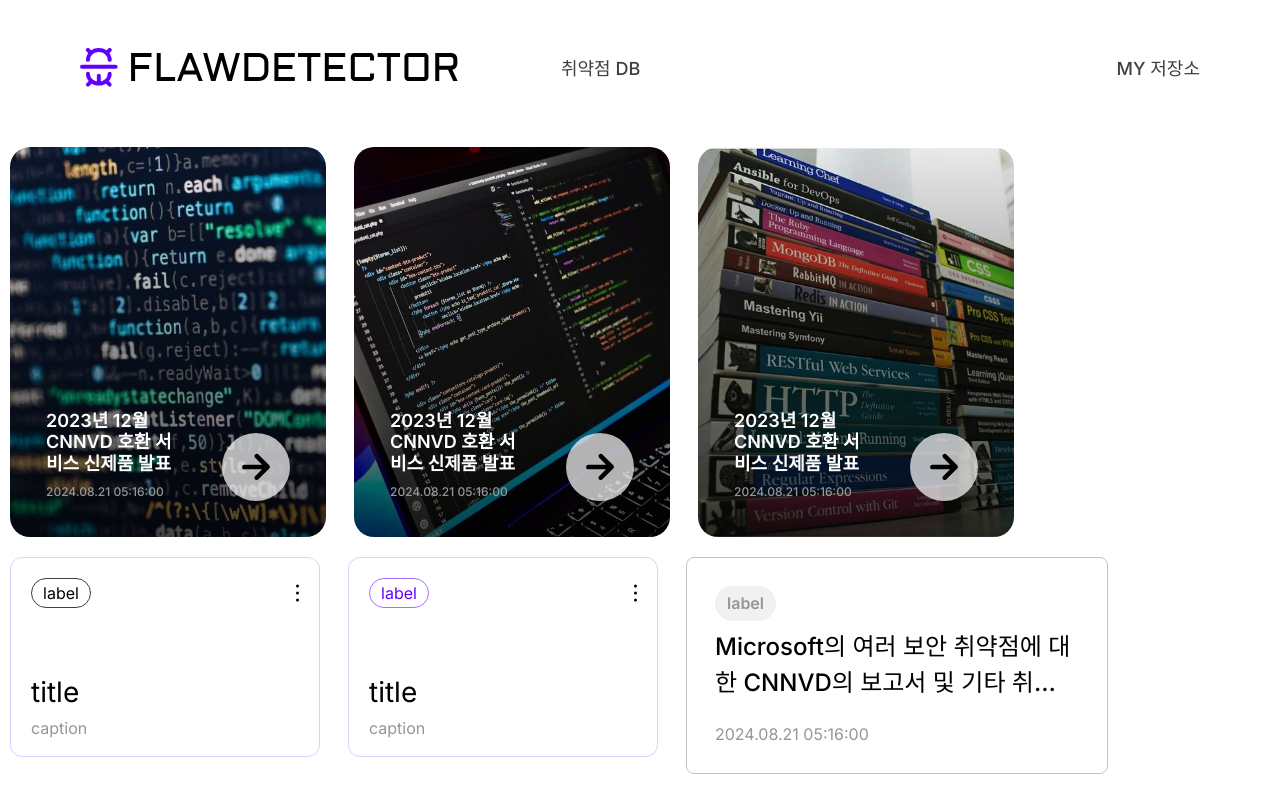
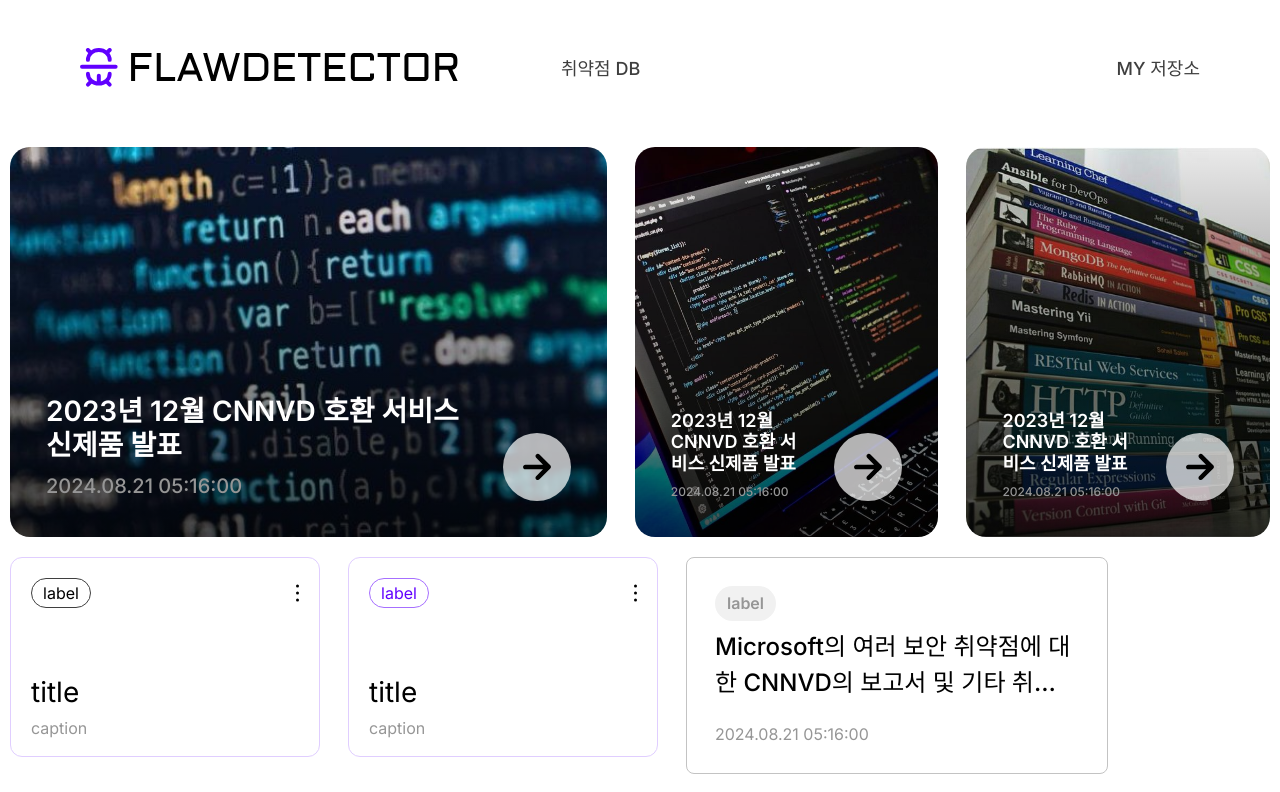
Before and after one commit to sockki/flawDetector, a Next.js app: page /min in a window 1280 px wide. Shown: the top 792 px of the page. Built offline with nearby package versions, Linux system fonts and the light colour scheme.

Commit message:
Feat: DBCard 애니매이션 수정

```diff
--- a/src/app/(test)/min/page.tsx
+++ b/src/app/(test)/min/page.tsx
@@ -56,12 +56,16 @@
       </div>
       <div className="flex gap-[2.8rem]">
         <ArticleSmallCard
+          id={1}
+          company="Microsoft"
           label="hot"
           title="2023년 12월 CNNVD 호환 서비스 신제품 발표 발표 발표 발표 발표 발표 발표 발표 발표 발표 발표 발표 발표"
           content="그런 일은 그런 일은 그런 일은 그런 일은 그런 일은"
           date={dummyDate}
         />
         <ArticleSmallCard
+          id={2}
+          company="Microsoft"
           label="new"
           title="2023년 12월 CNNVD 호환 서비스 신제품 발표 발표 발표 발표 발표 발표 발표 발표 발표 발표 발표 발표 발표"
           content="그런 일은 그런 일은 그런 일은 그런 일은 그런 일은"
--- a/src/app/vulnerability-db/_components/ArticleCardList.tsx
+++ b/src/app/vulnerability-db/_components/ArticleCardList.tsx
@@ -24,9 +24,8 @@
       </div>
       <div className="flex flex-col gap-[1.6rem]">
         {ArticleCardListProps.dataset.map(data => (
-          <Link href={`/vulnerability-db/${data.id}`}>
+          <Link key={data.id} href={`/vulnerability-db/${data.id}`}>
             <ArticleCard
-              key={data.id}
               id={data.id}
               label={toggleLabel ? 'hot' : 'new'}
               title={data.title}
--- a/src/components/Card/DBCard.tsx
+++ b/src/components/Card/DBCard.tsx
@@ -1,4 +1,7 @@
+'use client';
+
 import { DBCardArrowIcon } from '@/public/index';
+import { useDBCardStore } from '@/stores/DBCardStore';
 import { format } from 'date-fns';
 import { twMerge } from 'tailwind-merge';
 
@@ -9,6 +12,8 @@
 };
 
 export default function DBCard({ title, date, backgroundId }: DBCardProps) {
+  const { isHoverFirstCard, setIsHoverFirstCard } = useDBCardStore();
+  const conditionOfFirstDBCard = backgroundId === 1 && isHoverFirstCard;
   const backgroundById = (id: number) => {
     if (id === 1) {
       return 'bg-[linear-gradient(360deg,rgba(0,0,0,0.7),rgba(255,255,255,0)),url(/images/DBCardDummyImg1.png)]';
@@ -18,19 +23,52 @@
       return 'bg-[linear-gradient(360deg,rgba(0,0,0,0.7),rgba(255,255,255,0)),url(/images/DBCardDummyImg3.png)]';
     }
   };
+  const onMouseOver2And3 = () => {
+    if (backgroundId !== 1) {
+      setIsHoverFirstCard(false);
+    }
+  };
+  const onMouseOut2And3 = () => {
+    if (backgroundId !== 1) {
+      setIsHoverFirstCard(true);
+    }
+  };
+
   return (
     <div
+      onMouseOver={onMouseOver2And3}
+      onFocus={onMouseOver2And3}
+      onMouseOut={onMouseOut2And3}
+      onBlur={onMouseOut2And3}
       className={twMerge(
-        `group flex h-[39rem] w-[31.6rem] rounded-[2rem] bg-cover p-[3.6rem] transition-all duration-500 ease-in-out hover:w-[62.5rem]`,
+        `group flex h-[39rem] rounded-[2rem] bg-cover p-[3.6rem] transition-all duration-500 ease-in-out hover:w-[62.5rem]`,
         backgroundById(backgroundId),
+        conditionOfFirstDBCard ? 'w-[62.5rem]' : 'w-[31.6rem]',
       )}
     >
       <div className="flex w-full items-end justify-between">
-        <div className="flex w-[13.6rem] flex-col gap-[0.8rem] group-hover:w-[42rem]">
-          <span className="line-clamp-4 text-[1.8rem] font-bold leading-[2.178rem] text-white group-hover:text-[2.8rem] group-hover:leading-[3.389rem]">
+        <div
+          className={twMerge(
+            'flex flex-col gap-[0.8rem] group-hover:w-[42rem]',
+            conditionOfFirstDBCard ? 'w-[42rem]' : 'w-[13.6rem]',
+          )}
+        >
+          <span
+            className={twMerge(
+              'line-clamp-4 font-bold text-white group-hover:text-[2.8rem] group-hover:leading-[3.389rem]',
+              conditionOfFirstDBCard
+                ? 'text-[2.8rem] leading-[3.389rem]'
+                : 'text-[1.8rem] leading-[2.178rem]',
+            )}
+          >
             {title}
           </span>
-          <span className="text-[1.2rem] font-medium text-gray-default group-hover:text-[2rem]">
+          <span
+            className={twMerge(
+              'font-medium text-gray-default group-hover:text-[2rem]',
+              conditionOfFirstDBCard ? 'text-[2rem]' : 'text-[1.2rem]',
+            )}
+          >
             {format(date, 'yyyy.MM.dd hh:mm:ss')}
           </span>
         </div>
--- /dev/null
+++ b/src/stores/DBCardStore.ts
@@ -0,0 +1,13 @@
+import { create } from 'zustand';
+
+type DBCardStore = {
+  isHoverFirstCard: boolean;
+  setIsHoverFirstCard: (isHoverFirstCard: boolean) => void;
+};
+
+export const useDBCardStore = create<DBCardStore>(set => ({
+  isHoverFirstCard: true,
+  setIsHoverFirstCard: isHoverFirstCard => {
+    set({ isHoverFirstCard });
+  },
+}));
```
